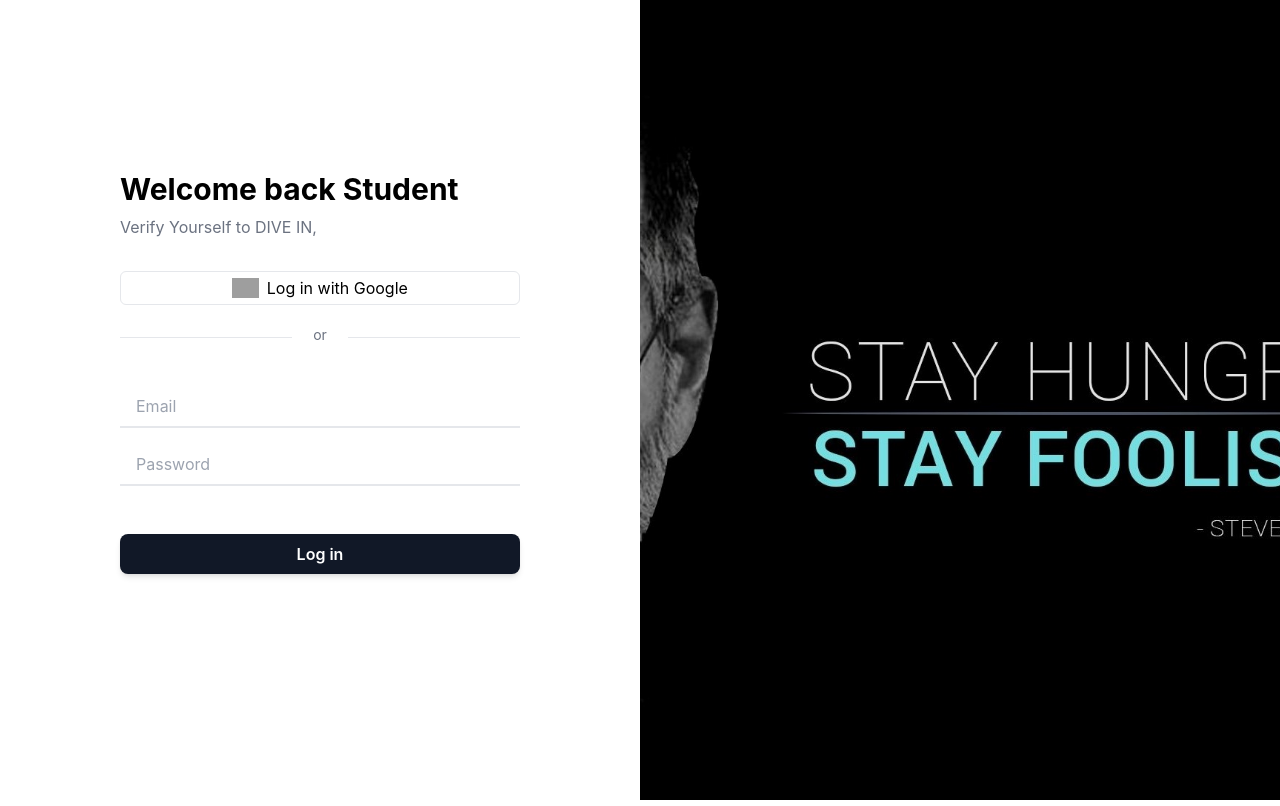
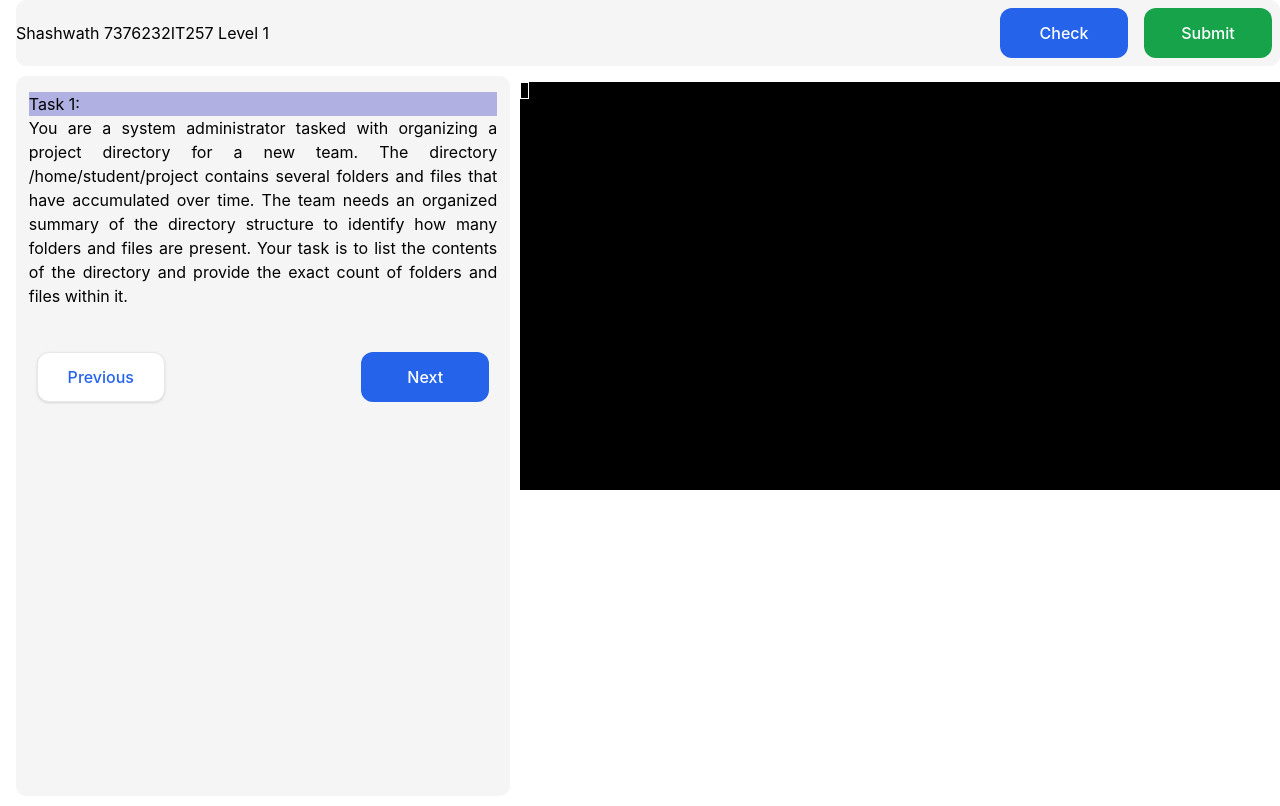
Before and after one commit to Stellar2703/Linux-Test-Portal-Frontend, a React (Create React App) app: page /main in a window 1280 px wide. Built offline with nearby package versions, Linux system fonts and the light colour scheme; no server answers; grey boxes are pictures that could not be loaded.

Commit message:
first routes

```diff
--- a/package.json
+++ b/package.json
@@ -8,9 +8,10 @@
     "@testing-library/user-event": "^13.5.0",
     "react": "^18.3.1",
     "react-dom": "^18.3.1",
+    "react-router-dom": "^6.28.0",
     "react-scripts": "5.0.1",
+    "socket.io-client": "^4.8.1",
     "web-vitals": "^2.1.4",
-    "socket.io-client": "^4.8.1",
     "xterm": "^5.3.0"
   },
   "scripts": {
--- a/src/App.js
+++ b/src/App.js
@@ -1,29 +1,24 @@
-import logo from './logo.svg';
 import './App.css';
+
+import { BrowserRouter as Router, Routes, Route } from 'react-router-dom';
 import LoginPage from './pages/LoginPage';
 import Mainpage from './pages/Mainpage';
-import TerminalComponent from './components/Terminal';
+import BookingPage from './pages/BookingPage';
+
+
 function App() {
   return (
     <div className="App">
-      {/* <header className="App-header">
-        <img src={logo} className="App-logo" alt="logo" />
-        <p>
-          Edit <code>src/App.js</code> and save to reload.
-        </p>
-        <a
-          className="App-link"
-          href="https://reactjs.org"
-          target="_blank"
-          rel="noopener noreferrer"
-        >
-          Learn React
-        </a>
-      </header> */}
-    <LoginPage/>
-    {/* <TerminalComponent/> */}
-    {/* <Mainpage/> */}
+    <Router>
+      <Routes>
+        <Route path="/" element={<LoginPage />} />
+        <Route path="/main" element={<Mainpage />} />
+        <Route path="/booking" element={<BookingPage />} />
+        <Route path="*" element={<h1>Dont Fool Around </h1>}/>
+      </Routes>
+    </Router>
     </div>
+
   );
 }
 
--- /dev/null
+++ b/src/pages/BookingPage.js
@@ -0,0 +1,11 @@
+
+
+const BookingPage = () => {
+    return (
+        <div>
+            <h1>Booking Page</h1>
+        </div>
+    );
+}
+
+export default BookingPage;
```
Also changed, not shown: src/index.js (+9 -0 lines), src/routes/routes.js (added, +20 -0 lines), 1 other file (tests, documents, lock files or other folders).
